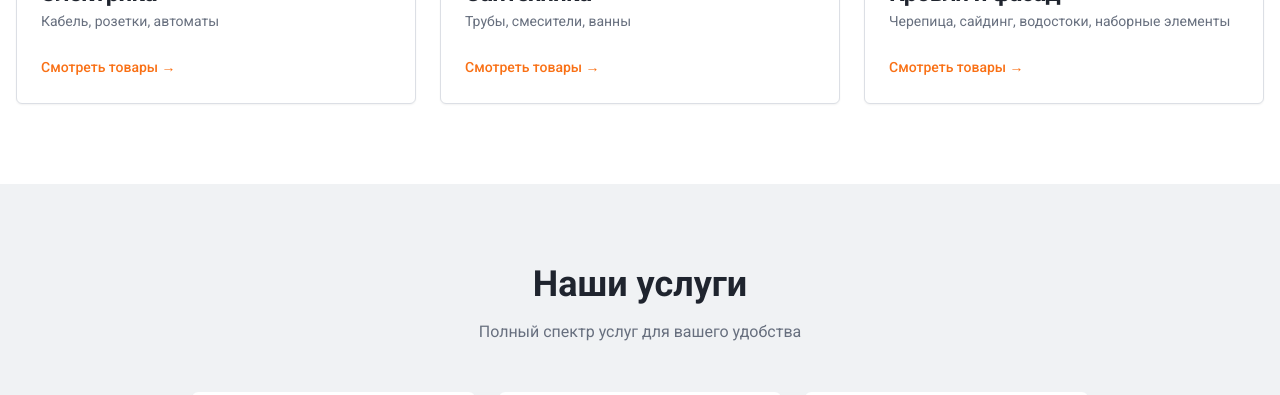
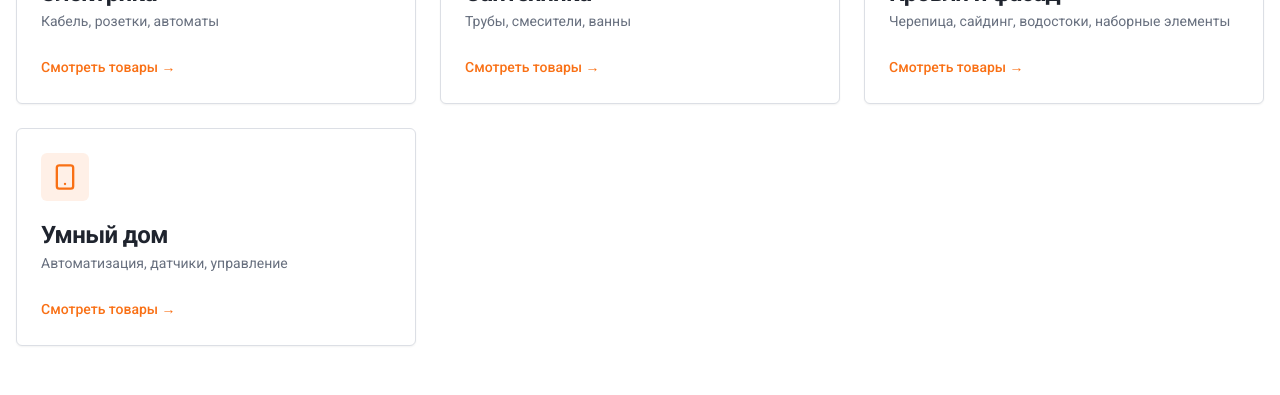
Before and after one commit to pr-poehali-dev/builder-store-website, a React (Vite) app: page / in a window 1280 px wide. Shown: the part 1360-1755 px from the top of the page. Built offline with nearby package versions, Linux system fonts and the light colour scheme.

Commit message:
Добавление модуля умного дома

```diff
--- a/src/pages/Index.tsx
+++ b/src/pages/Index.tsx
@@ -165,6 +165,21 @@ const Index = () => {
                 </div>
                 <CardTitle>Кровля и фасад</CardTitle>
                 <CardDescription>Черепица, сайдинг, водостоки, наборные элементы</CardDescription>
+              </CardHeader>
+              <CardContent>
+                <Button variant="link" className="p-0 h-auto text-accent">
+                  Смотреть товары →
+                </Button>
+              </CardContent>
+            </Card>
+
+            <Card className="hover:shadow-lg transition-shadow cursor-pointer">
+              <CardHeader>
+                <div className="w-12 h-12 bg-accent/10 rounded-lg flex items-center justify-center mb-4">
+                  <Icon name="Smartphone" size={28} className="text-accent" />
+                </div>
+                <CardTitle>Умный дом</CardTitle>
+                <CardDescription>Автоматизация, датчики, управление</CardDescription>
               </CardHeader>
               <CardContent>
                 <Button variant="link" className="p-0 h-auto text-accent">
```
